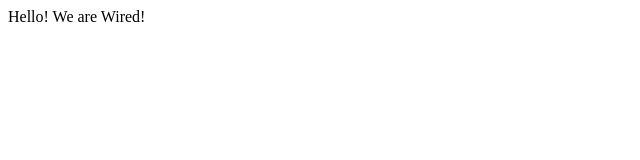
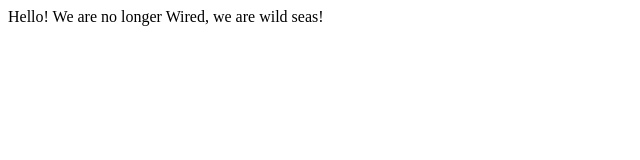
Before and after one commit to Aicheepfl/wired-website, a plain HTML site: page index.html in a window 1280 px wide. Shown: the whole page, without its empty margins (0-640 px from the left). Drawn offline with Linux system fonts and the light colour scheme.

Commit message:
Changes the name of the band

```diff
--- a/index.html
+++ b/index.html
@@ -5,6 +5,6 @@
     <title></title>
   </head>
   <body>
-  Hello! We are Wired!
+  Hello! We are no longer Wired, we are wild seas!
   </body>
 </html>
```
